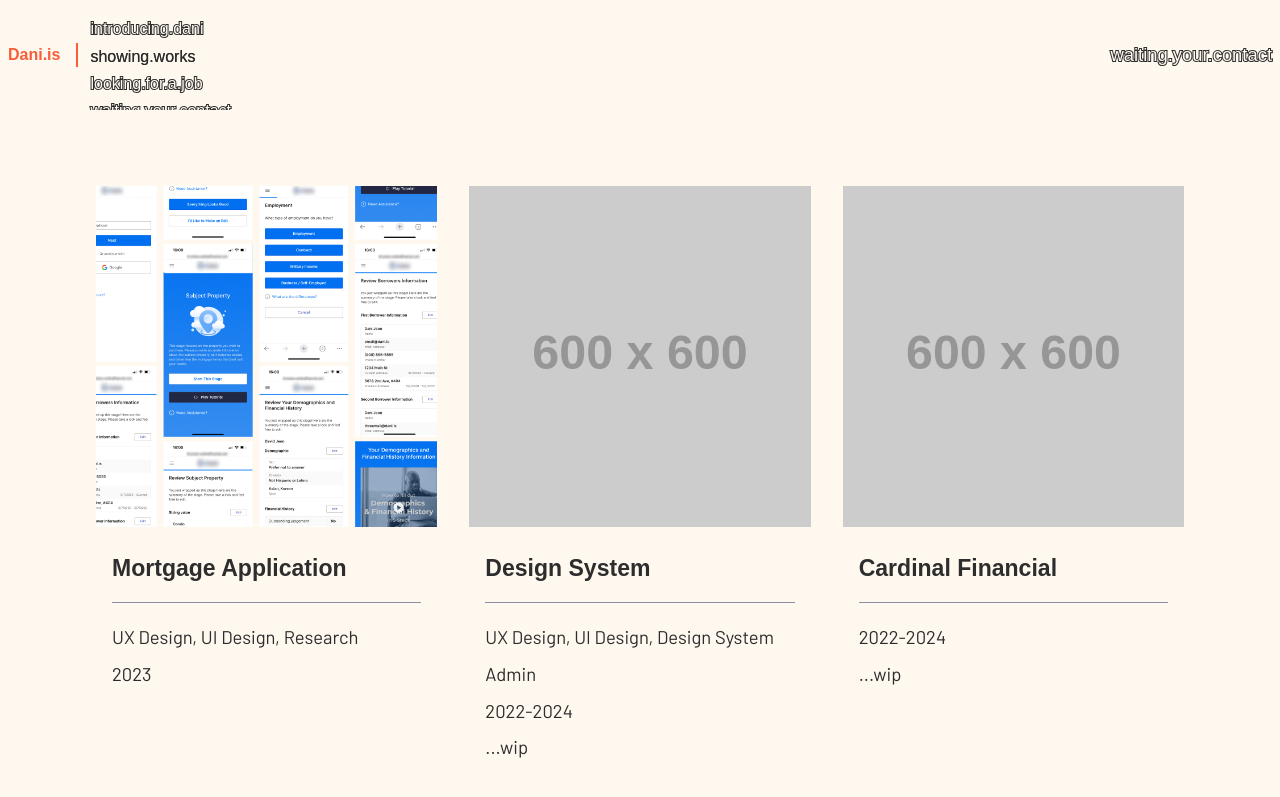
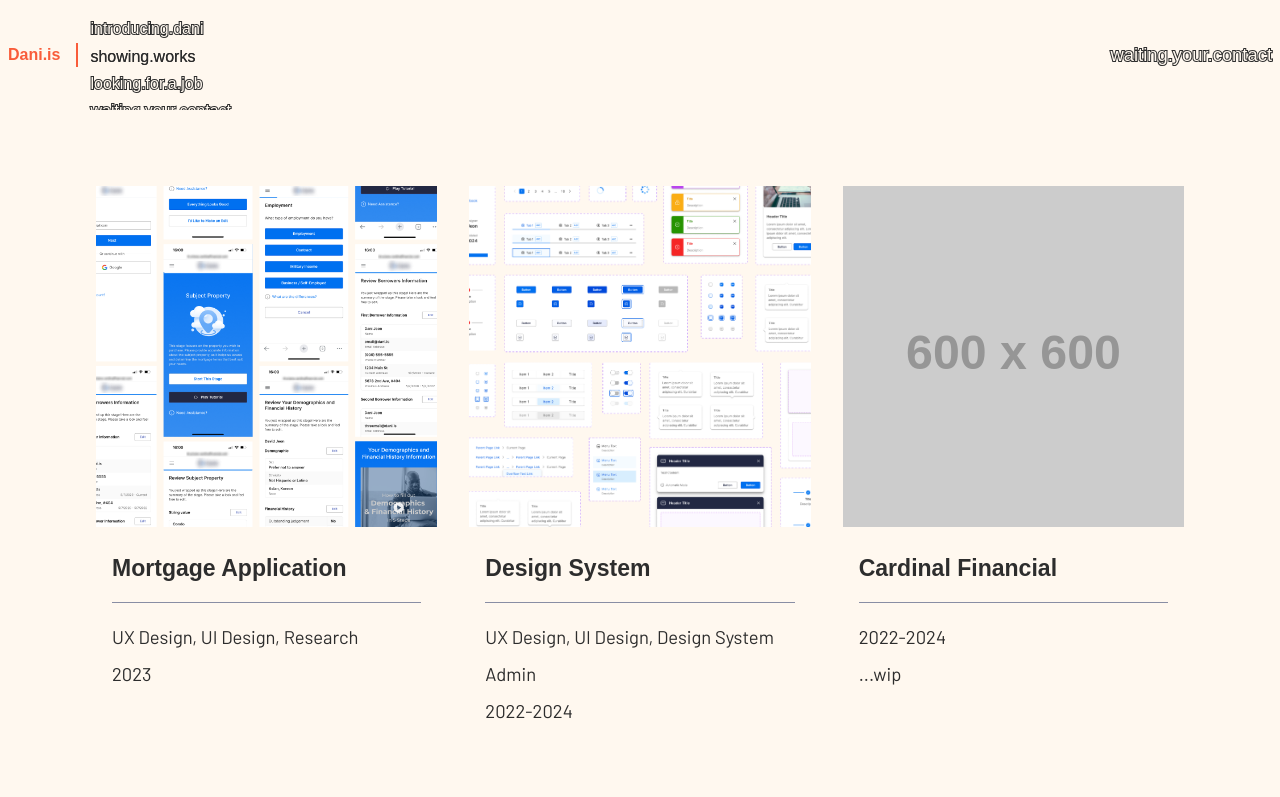
Before and after one commit to haayany/portfolio-2024, a Jekyll site: the page showing.works/index.html, which Jekyll copies as it is, in a window 1280 px wide. Shown: the top 797 px of the page. Built offline with Jekyll 4.4.1, drawn with Linux system fonts in a browser that asks for light colours; some web fonts are replaced.

Commit message:
Update image

```diff
--- a/showing.works/index.html
+++ b/showing.works/index.html
@@ -67,23 +67,22 @@
           </div>
           <div class="pure-u-1 pure-u-md-1-3">
             <div class="card">
-              <a href="#">
+              <a href="/showing.works/Design-System">
                 <figure>
-                  <img alt="" src="https://placehold.co/600x600">
+                  <img alt="" src="/assets/Design-System/card-design-system.png">
                 </figure>
                 <div class="content">
                   <h4>Design System</h4>
                   <hr>
                   <p>UX Design, UI Design, Design System Admin</p>
                   <p>2022-2024</p>
-                  <p>...wip</p>
                 </div>
               </a>
             </div>
           </div>
           <div class="pure-u-1 pure-u-md-1-3">
             <div class="card">
-              <a href="#">
+              <a href="/">
                 <figure>
                   <img alt="" src="https://placehold.co/600x600">
                 </figure>
```
Also changed, not shown: assets/Design-System/card-design-system.png (added).
